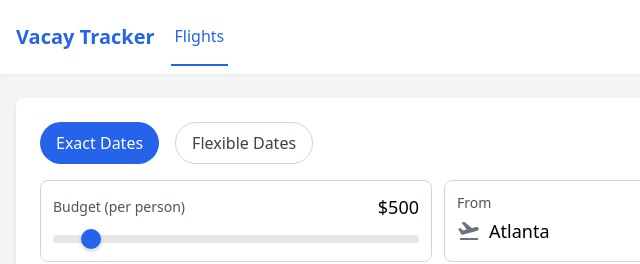
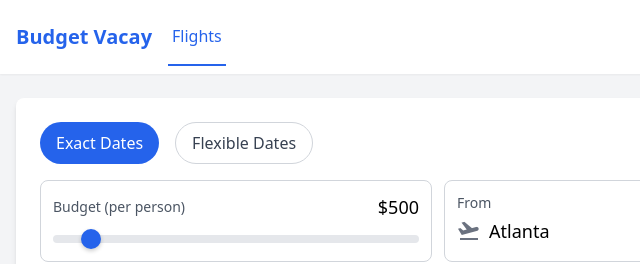
Before and after one commit to super3/tracker, a website: page index.html in a window 1280 px wide. Shown: the top 264 px of the page, 0-640 px from the left. Drawn offline with nearby package versions, Linux system fonts and the light colour scheme.

Commit message:
Change Title

```diff
--- a/index.html
+++ b/index.html
@@ -3,7 +3,7 @@
 <head>
     <meta charset="UTF-8">
     <meta name="viewport" content="width=device-width, initial-scale=1.0">
-    <title>Vacay Tracker</title>
+    <title>Budget Vacay</title>
     <script src="https://cdn.tailwindcss.com"></script>
     <script src="https://cdn.jsdelivr.net/npm/alpinejs@3.x.x/dist/cdn.min.js" defer></script>
     <script src="airports.js"></script>
@@ -72,7 +72,7 @@
         <div class="container mx-auto px-4 py-2">
             <div class="flex items-center justify-between">
                 <div class="flex items-center space-x-4">
-                    <div class="text-xl font-semibold text-blue-600">Vacay Tracker</div>
+                    <div class="text-xl font-semibold text-blue-600">Budget Vacay</div>
                     <nav class="hidden md:flex space-x-6">
                         <a href="#" class="text-blue-600 border-b-2 border-blue-600 px-1 py-4">Flights</a>
                     </nav>
```
